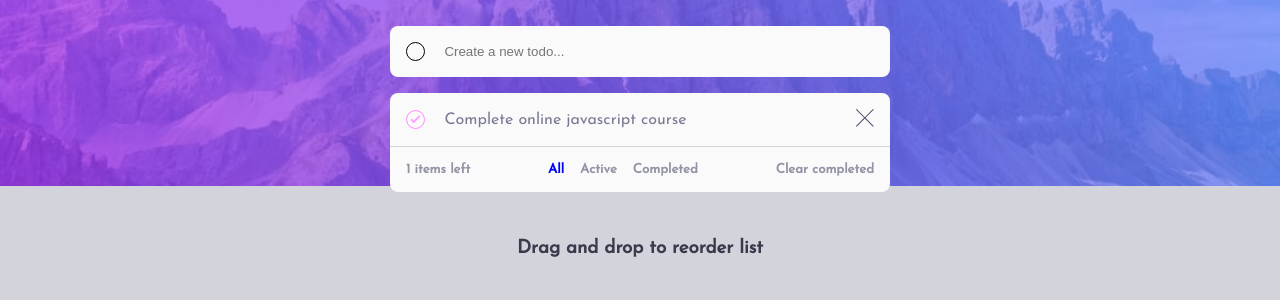
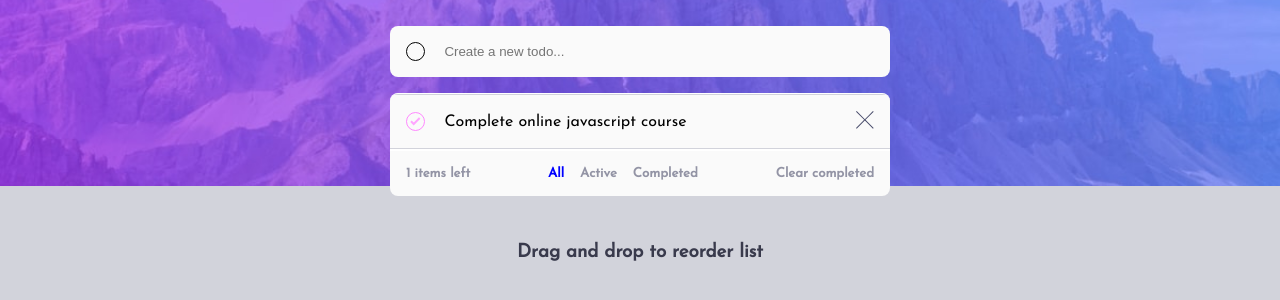
Before and after one commit to smartprogrammer101/to-do-app, a plain HTML site: page index.html in a window 1280 px wide. Both pictures are taken after a click on the picture 877 px from the left and 96 px from the top of the page. Shown: the part 134-434 px from the top of the page. Drawn offline with Linux system fonts and the light colour scheme.

Commit message:
changed the page styling

```diff
--- a/css/style.css
+++ b/css/style.css
@@ -25,6 +25,7 @@ body {
     background-color: hsl(235, 21%, 11%);
     color: hsl(0, 0%, 98%);
     transition: background-color 1s;
+    user-select: none;
 }
 header {
     height: 40vh;
@@ -82,16 +83,21 @@ form input {
 #list-container {
     margin-bottom: 1em;
     transition: background-color 1s;
+    border-top: 1px solid #fff;
+    overflow: hidden;
 }
 #list-container li {
+    background-color: hsl(235, 24%, 19%);
     width: 100%;
     border-bottom: 1px solid #fff;
+    border-top: 1px solid #fff;
     display: flex;
     align-items: center;
     justify-content: space-between;
     padding: 1em;
     overflow: hidden;
     cursor: grab;
+    transition: 1s;
 }
 #list-container li p {
     animation: slide-down 200ms linear;
@@ -118,6 +124,7 @@ form input {
     justify-content: space-between;
     padding: 1em;
     position: relative;
+    border-top: 2px solid #fff;
 }
 #list-footer h5 {
     color: hsl(236, 9%, 61%);
@@ -174,7 +181,9 @@ footer {
     background-color: hsl(0, 0%, 98%);
 }
 .lightmode #list-container li {
+    color: #000;
     border-color: hsl(233, 11%, 84%);
+    background-color: hsl(0, 0%, 98%);
 }
 .lightmode footer{
     color: hsl(237, 14%, 26%);
--- a/script/script.js
+++ b/script/script.js
@@ -15,6 +15,7 @@
     const filterButtons = document.querySelectorAll("#filter-buttons h5");
     const toggleModeImage = document.querySelector("#todo-title img");
 
+    newTodoInput.focus();
     toggleModeImage.addEventListener("click", changeMode);
 
     function changeMode() {
```
